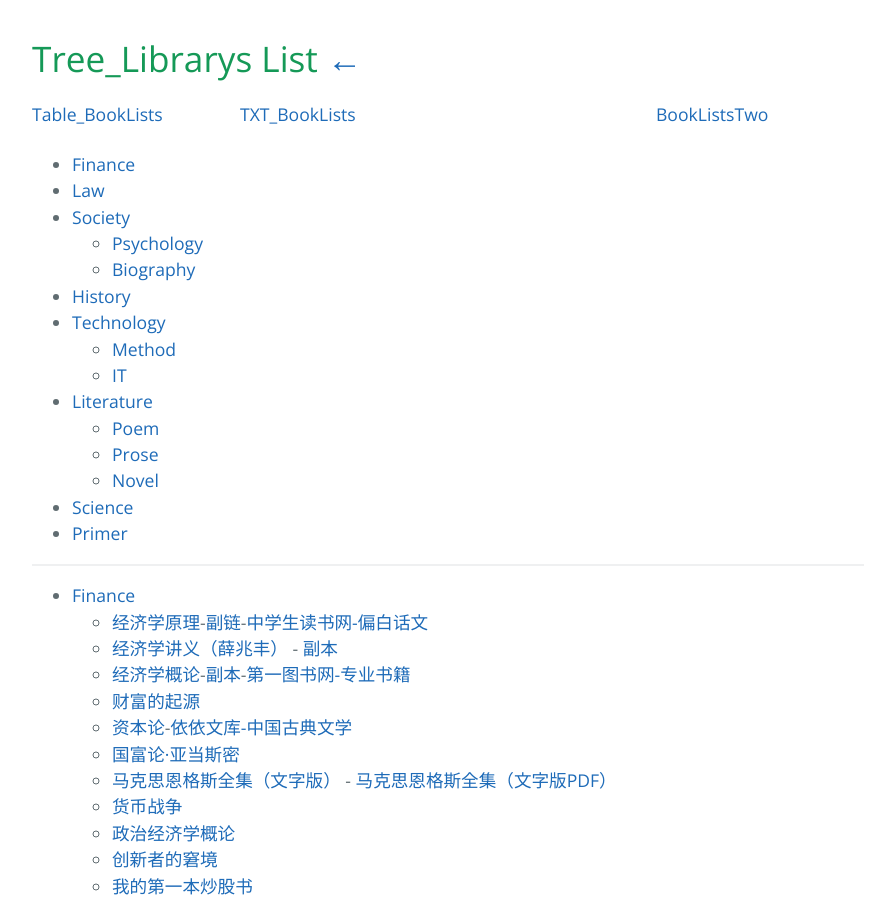
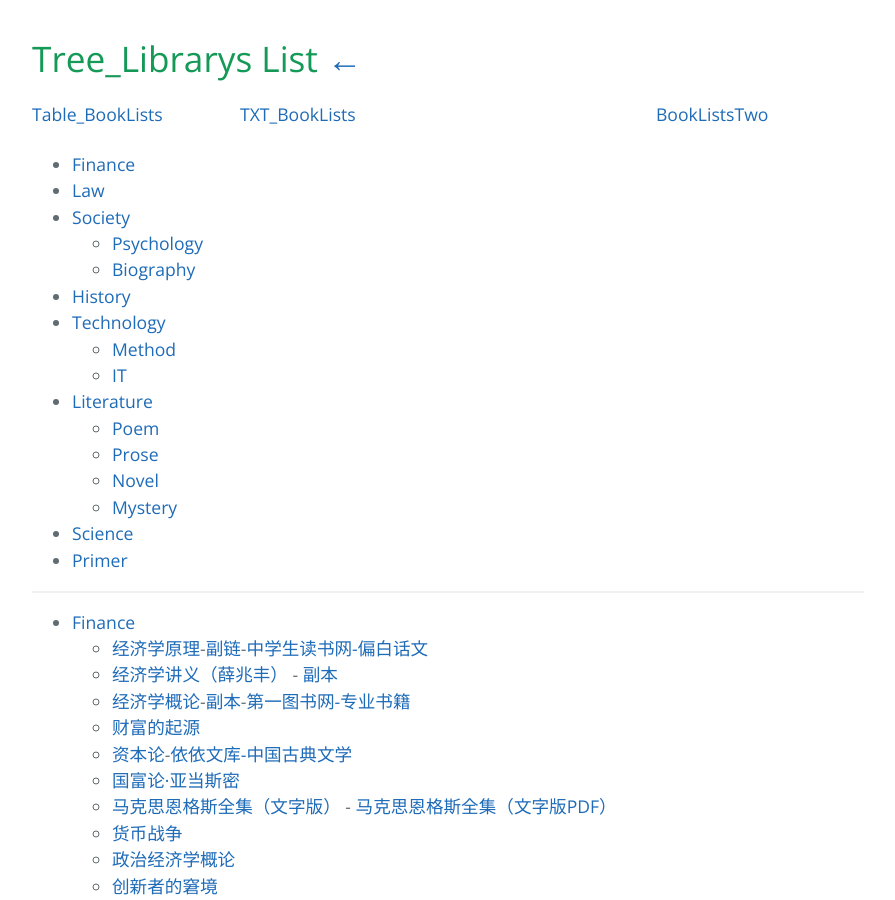
Before and after one commit to AmbroseRen/test, a Jekyll site: the page built from Library/BookListsOne.md, in a window 1280 px wide and 900 px high. Shown: the whole window, without its empty margins (192-1087 px from the left). Built offline with Jekyll 4.4.1, drawn with Linux system fonts in a browser that asks for light colours; our own code applies the rules of GitHub Pages for plain Markdown files; the repository's description, which GitHub fills in, is left out.

Commit message:
Update BookListsOne.md

```diff
--- a/Library/BookListsOne.md
+++ b/Library/BookListsOne.md
@@ -25,6 +25,7 @@
 	- [Poem](#poem)
 	- [Prose](#prose)
 	- [Novel](#novel)
+	- [Mystery](#mystery)
 - [Science](#science)
 - [Primer](#primer)
 
@@ -245,6 +246,11 @@
                     <li><a href="https://www.kanunu8.com/files/writer/7470.html">芥川龙之介作品集</a></li>
                 </ul>
             </li>
+            <li id="mystery">Mystery
+                <ul>
+                    <li><a href="https://www.kanunu8.com/files/writer/9497.html">阿加莎·克里斯蒂作品集</a></li>
+                </ul>
+            </li>
             <li id="science"><a href="#top">Science</a>
                 <ul>
                     <li><a href="https://www.shutxt.com/writer/kehuan.html">科幻作家列表-下书网</a> - <a href=""></a> - <a href=""></a></li>
```
